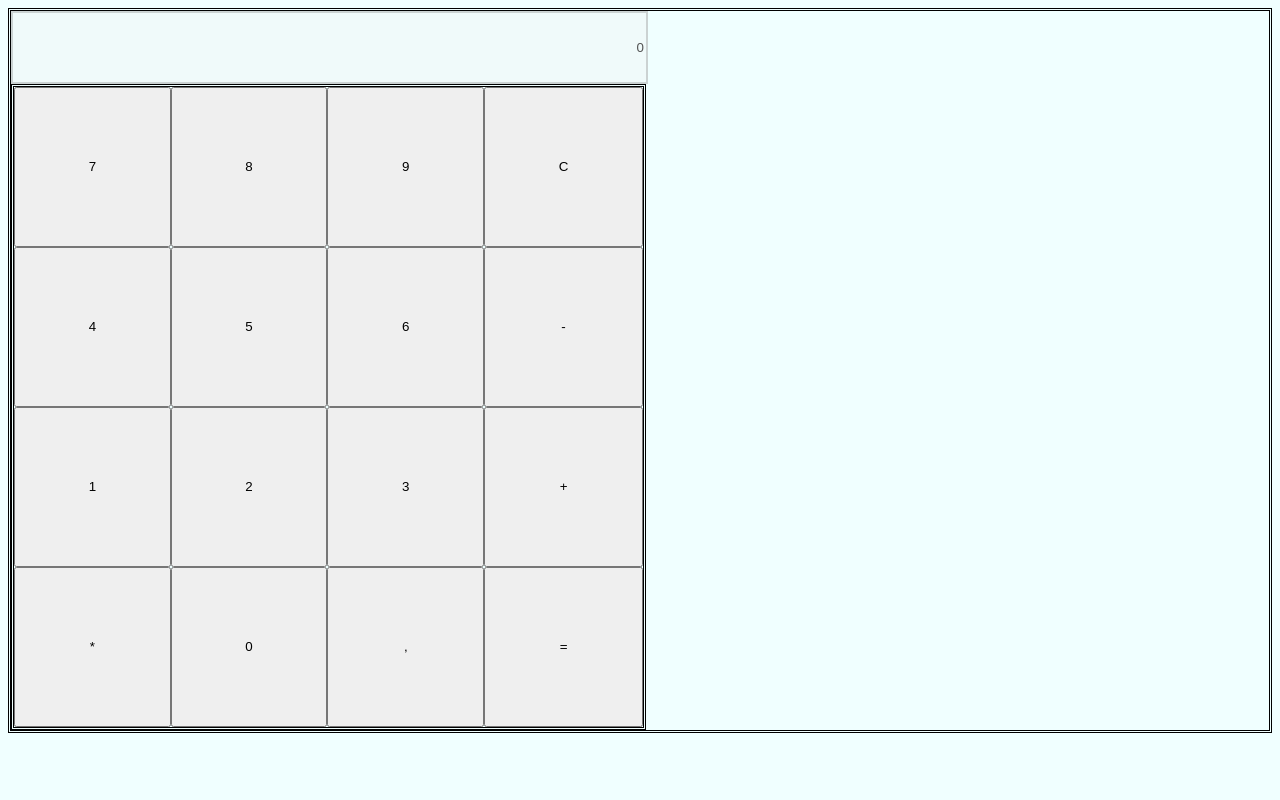
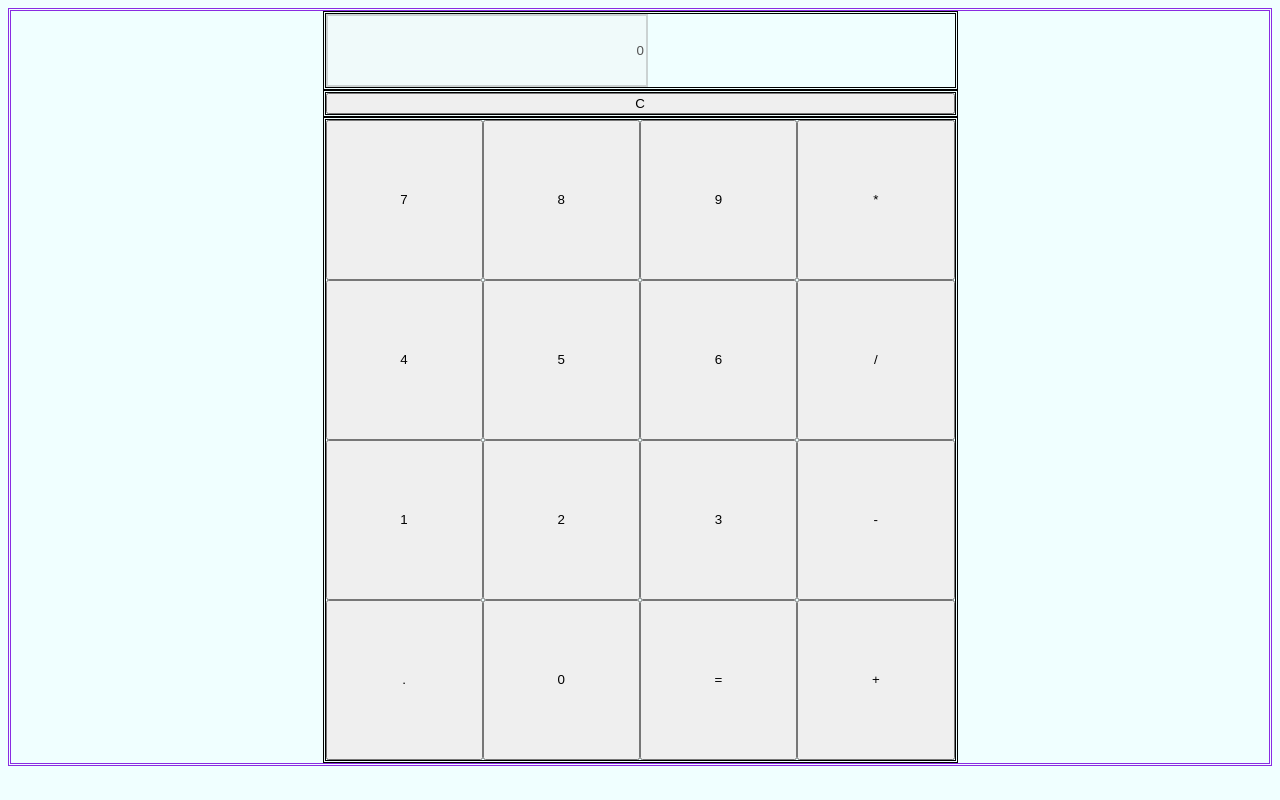
Before and after one commit to citronmeringue/calculator, a plain HTML site: page index.html in a window 1280 px wide. Drawn offline with Linux system fonts and the light colour scheme.

Commit message:
decimal add ok?

```diff
--- a/index.html
+++ b/index.html
@@ -6,30 +6,34 @@
     </head>
 
     <body id="body-calc">
-        <div>
-        <!--    <input name="display" type="hidden" id="display"  disabled />-->
+        <div id="ctn-display">
             <input name="display" type="text" id="display"  disabled />
+        </div>
+        <div id="ctn-clear">
+            <button id="clear" class="keys">C</button>
+          <!--  <button id="DELETE" class="keys">Dum</button>-->
         </div>
         <div id="btn-box">
             <button id="7" class="numbers">7</button>
             <button id="8" class="numbers">8</button>
             <button id="9" class="numbers">9</button>
-            <button id="clear" class="keys">C</button>
+            <button id="multiply" class="operator">*</button>
 
             <button id="4" class="numbers">4</button>
             <button id="5" class="numbers">5</button>
             <button id="6" class="numbers">6</button>
-            <button id="substract" class="operator">-</button>
+            <button id="divide" class="operator">/</button>
 
             <button id="1" class="numbers">1</button>
             <button id="2" class="numbers">2</button>
             <button id="3" class="numbers">3</button>
+            <button id="substract" class="operator">-</button>
+
+            <button id="decimal" class="keys">.</button>
+            <button id="0" class="numbers">0</button>
+            <button id="equal" class="keys" >=</button>
             <button id="add" class="operator">+</button>
 
-            <button id="multiply" class="operator">*</button>
-            <button id="0" class="numbers">0</button>
-            <button id="decimal" class="keys">,</button>
-            <button id="equal" class="keys">=</button>
         </div>
 
    <script src="script/test.js"></script>
--- a/script/test.js
+++ b/script/test.js
@@ -13,9 +13,15 @@ var first_op = null;
 var operator = null;
 var second_op = null;
 
+function roundDecimal(number){
+    return Number((number).toFixed(5))
+}
 
 btnNumbers.forEach((button) => {
     button.addEventListener('click', e=> {
+        console.log(displayContent.value )
+        console.log(first_op )
+
         if (displayContent.value == 0 || (operator !==  null && displayContent.value == first_op)   ){
             displayContent.value = ""
         }
@@ -35,11 +41,11 @@ btnOperators.forEach((button) => {
         }
 
         second_op = displayContent.value;
-
         first_op = operate(Number(first_op), Number(second_op), operator);
         operator = button.innerHTML;
         console.log("a = " + first_op)
-        displayContent.value = first_op;
+        console.log("b = " + second_op)
+        displayContent.value = roundDecimal(first_op);
 
     });
 });
@@ -55,13 +61,14 @@ btnEqual.addEventListener('click', e=> {
 
     console.log("------------------------")
     var test = operate(first_op, second_op, operator);
-    displayContent.value = test;
+    displayContent.value = roundDecimal(test);
     console.log(test)
-    return test
+    //return test
 
 });
+
 btnDecimal.addEventListener('click', e=> {
-    if (!displayContent.value.includes(',')){
+    if (!displayContent.value.includes('.')){
         displayContent.value += btnDecimal.innerText;
     }
 });
@@ -89,6 +96,7 @@ function multiply(a,b){
 }
 
 function divide(a,b){
+    if(b == 0) throw displayContent.value = "Can't be divided by zero !";
     return a/b;
 }
 
--- a/styles/style.css
+++ b/styles/style.css
@@ -1,9 +1,38 @@
 #body-calc {
+    display: flex;
+    flex-direction: column;
+    align-items: center;
     background-color: azure;
+    border-style: double;
+    border-color: blueviolet;
     height: 100%;
     border-style: double;
+
+}
+#display{
+    display: flex;
+
+    width: 100%;
+
+
+}
+#ctn-display{
+    border-style: double;
+    width: 50%;
+    justify-content: right;
+
+
 }
 
+
+
+#ctn-clear{
+    border-style: double;
+    width: 50%;
+}
+#clear{
+    width: 100%;
+}
 #btn-box{
     display : grid;
 
```
Lines whose indentation alone changed are shown as unchanged.
